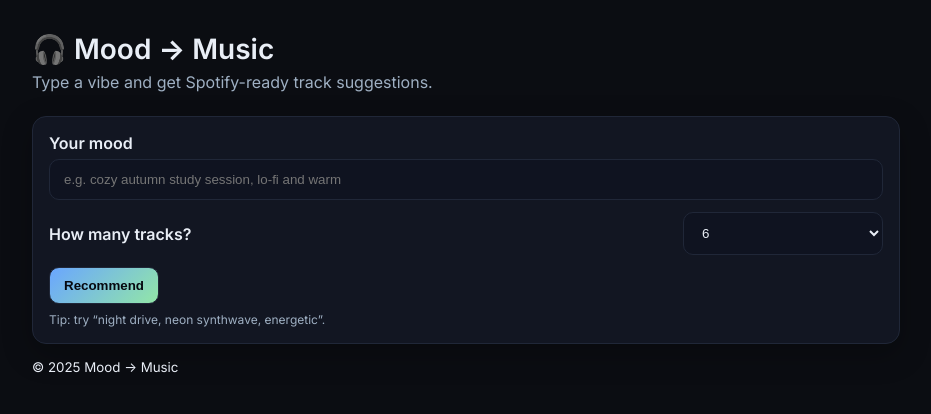
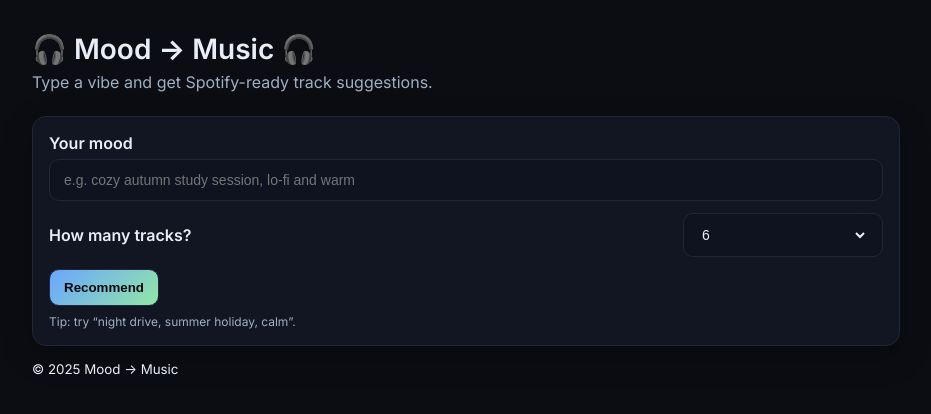
Before and after one commit to Luca-Engel/mood2music, a plain HTML site: page public/index.html in a window 1280 px wide. Shown: the whole page, without its empty margins (174-1105 px from the left). Drawn offline with Linux system fonts and the light colour scheme; files that its build step writes are made by us from their sources.

Commit message:
fix positioning of dropdown button

```diff
--- a/public/index.html
+++ b/public/index.html
@@ -12,7 +12,7 @@
 <body>
 <div class="container">
     <header>
-        <h1>🎧 Mood → Music</h1>
+        <h1>🎧 Mood → Music 🎧</h1>
         <p class="sub">Type a vibe and get Spotify-ready track suggestions.</p>
     </header>
 
@@ -22,6 +22,7 @@
 
         <div class="row">
             <label for="k">How many tracks?</label>
+            <div class="select-wrap">
                 <select id="k" name="k">
                     <option value="1">1</option>
                     <option value="2">2</option>
@@ -35,9 +36,10 @@
                     <option value="10">10</option>
                 </select>
             </div>
+        </div>
 
         <button id="go" type="submit">Recommend</button>
-        <div id="hint">Tip: try “night drive, neon synthwave, energetic”.</div>
+        <div id="hint">Tip: try “night drive, summer holiday, calm”.</div>
     </form>
 
     <section id="results"></section>
--- a/public/style.css
+++ b/public/style.css
@@ -61,6 +61,22 @@ input[type="text"], select {
     background: #0f1320;
     color: var(--fg);
     outline: none;
+    font-size: 14px;
+}
+
+select {
+    border: none;
+}
+
+.select-wrap {
+    width: 100%;
+    padding-right: 14px;
+    border-radius: 10px;
+    border: 1px solid var(--border);
+    background: #0f1320;
+    color: var(--fg);
+    outline: none;
+    font-size: 14px;
 }
 
 .row {
```
Lines whose indentation alone changed are shown as unchanged.
